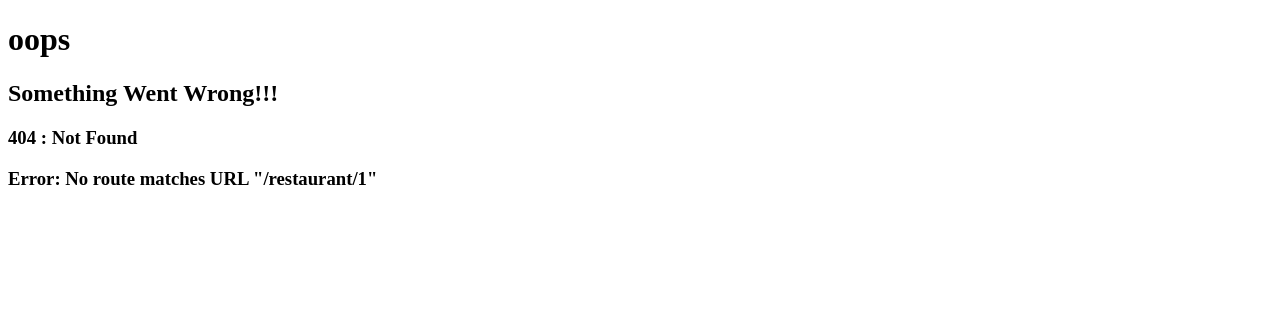
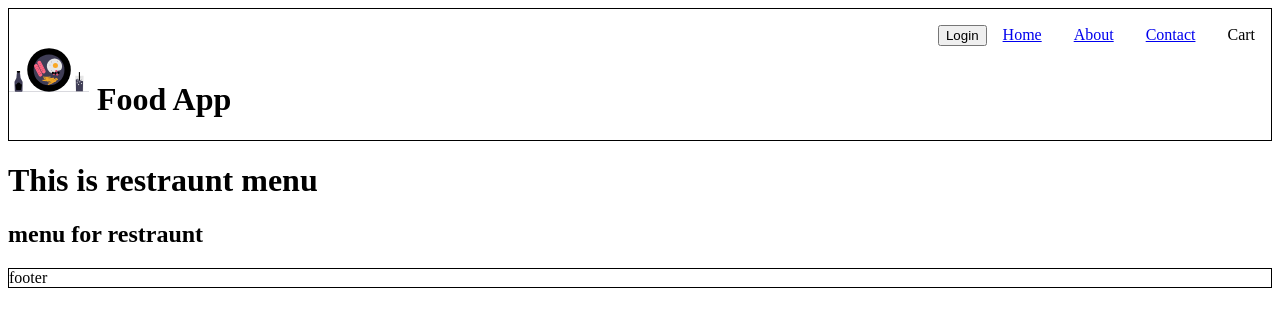
Before and after one commit to MayankMukul/namaste-food-app, a React (Vite) app: page /restaurant/1 in a window 1280 px wide. Before the commit this address had no page. Shown: the top 322 px of the page. Built offline with nearby package versions, Linux system fonts and the light colour scheme.

Commit message:
Restraunt Mune

```diff
--- /dev/null
+++ b/src/components/RestrauntMenu.js
@@ -0,0 +1,11 @@
+
+const RestrauntMenu = ()=>{
+    return(
+        <>
+        <h1>This is restraunt menu</h1>
+        <h2>menu for restraunt </h2>
+        </>
+    )
+}
+
+export default RestrauntMenu;
```
Also changed, not shown: src/components/App.js (+6 -1 lines).
